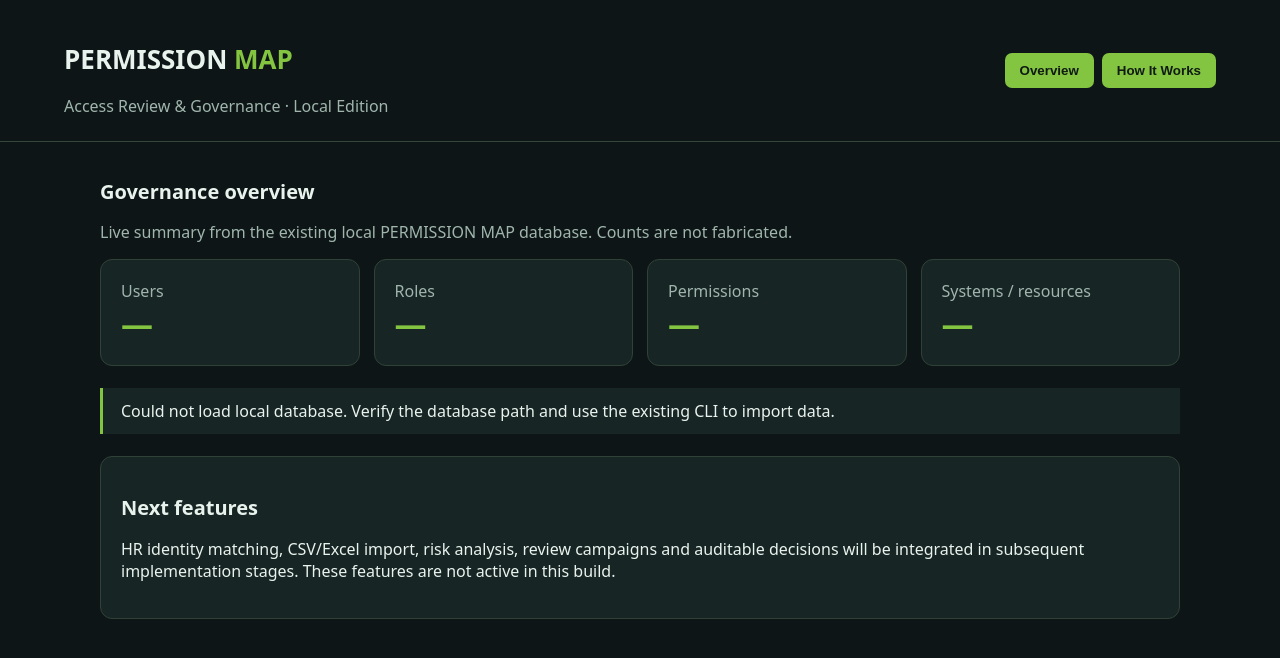
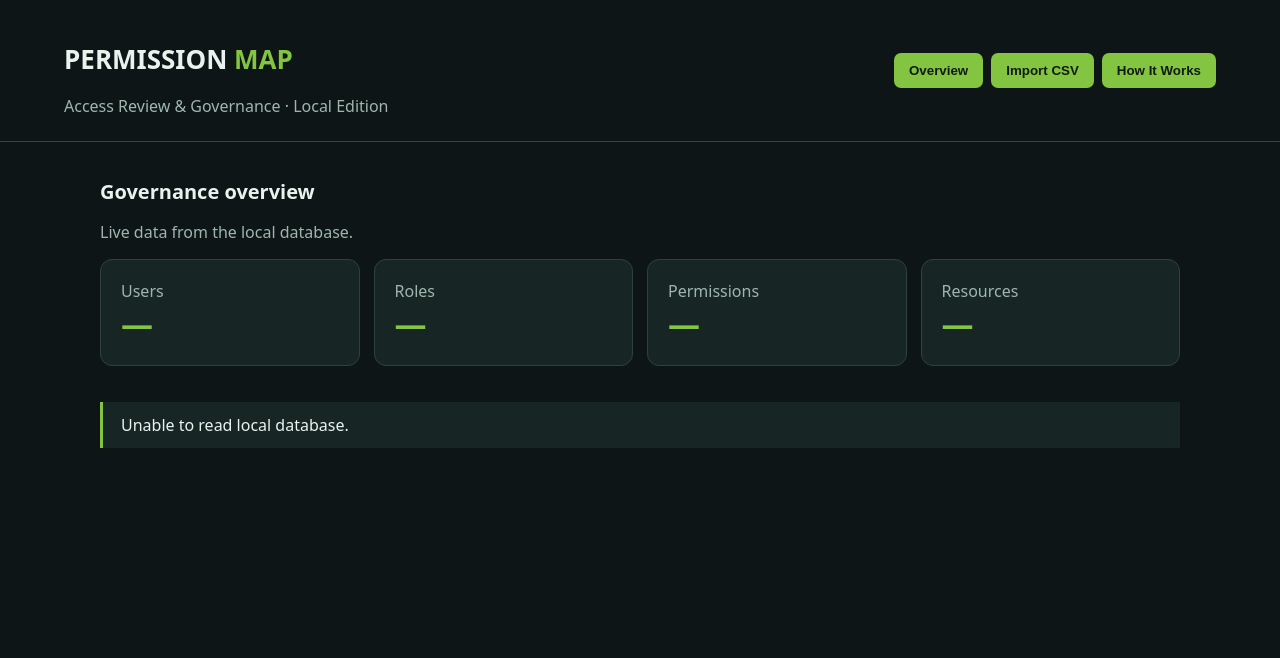
Before and after one commit to azoz70/permission-map, a plain HTML site: page permission_map/web/index.html in a window 1280 px wide. Drawn offline with Linux system fonts and the light colour scheme; no server answers.

Commit message:
feat(web): enable validated local CSV import

```diff
--- a/permission_map/web/index.html
+++ b/permission_map/web/index.html
@@ -1,9 +1,12 @@
 <!doctype html><html lang="en"><head><meta charset="utf-8"><meta name="viewport" content="width=device-width, initial-scale=1"><title>PERMISSION MAP</title><style>
-:root{font-family:system-ui,Arial;color:#e9f3ed;background:#0d1516}*{box-sizing:border-box}body{margin:0}header{padding:24px 5%;border-bottom:1px solid #344539;display:flex;justify-content:space-between;align-items:center}strong{color:#83c441}main{max-width:1120px;margin:36px auto;padding:0 20px}.muted{color:#a0b6ad}.grid{display:grid;grid-template-columns:repeat(auto-fit,minmax(170px,1fr));gap:14px}.card{background:#172525;border:1px solid #304237;border-radius:12px;padding:20px}.num{font-size:32px;font-weight:700;color:#83c441}.notice{border-left:3px solid #83c441;padding:12px 18px;background:#172525;margin:22px 0}h1{font-size:26px}h2{font-size:20px}li{margin:12px 0}button{background:#83c441;color:#101b12;border:0;border-radius:7px;padding:10px 15px;font-weight:700;cursor:pointer}button:focus-visible{outline:3px solid white}nav{display:flex;gap:8px;flex-wrap:wrap}section[hidden]{display:none}
-</style></head><body><header><div><h1>PERMISSION <strong>MAP</strong></h1><div class="muted">Access Review & Governance · Local Edition</div></div><nav><button onclick="show('overview')">Overview</button><button onclick="show('guide')">How It Works</button></nav></header><main>
-<section id="overview"><h2>Governance overview</h2><p class="muted">Live summary from the existing local PERMISSION MAP database. Counts are not fabricated.</p><div class="grid"><div class="card"><div class="muted">Users</div><div class="num" id="users">—</div></div><div class="card"><div class="muted">Roles</div><div class="num" id="roles">—</div></div><div class="card"><div class="muted">Permissions</div><div class="num" id="permissions">—</div></div><div class="card"><div class="muted">Systems / resources</div><div class="num" id="resources">—</div></div></div><div class="notice" id="status">Loading local data…</div><div class="card"><h2>Next features</h2><p>HR identity matching, CSV/Excel import, risk analysis, review campaigns and auditable decisions will be integrated in subsequent implementation stages. These features are not active in this build.</p></div></section>
-<section id="guide" hidden><h2>About PERMISSION MAP</h2><p>PERMISSION MAP helps security and IAM teams answer: who has access to what, why, and should they retain it? The intended workflow uses exported access lists without connecting directly to corporate systems.</p><ol><li>Export the HR employee master.</li><li>Export user, role and permission lists from each system.</li><li>Import and validate files using the CLI (web import is not enabled yet).</li><li>Match identities and examine effective access.</li><li>Flag privileged, unmatched and departed-user access for review.</li><li>Ask system owners to approve, remove or investigate access.</li><li>Re-import updated exports to verify remediation and produce reports.</li></ol><div class="notice">This initial web integration is read-only. Analysis quality depends on the completeness of imported data. It cannot directly revoke access.</div><p class="muted">Created by Abdulaziz Alshehri</p></section>
+:root{font-family:system-ui,Arial;color:#e9f3ed;background:#0d1516}*{box-sizing:border-box}body{margin:0}header{padding:24px 5%;border-bottom:1px solid #344539;display:flex;justify-content:space-between;align-items:center}strong{color:#83c441}main{max-width:1120px;margin:36px auto;padding:0 20px}.muted{color:#a0b6ad}.grid{display:grid;grid-template-columns:repeat(auto-fit,minmax(170px,1fr));gap:14px}.card{background:#172525;border:1px solid #304237;border-radius:12px;padding:20px;margin-bottom:14px}.num{font-size:32px;font-weight:700;color:#83c441}.notice{border-left:3px solid #83c441;padding:12px 18px;background:#172525;margin:22px 0}h1{font-size:26px}h2{font-size:20px}li{margin:12px 0}button{background:#83c441;color:#101b12;border:0;border-radius:7px;padding:10px 15px;font-weight:700;cursor:pointer}button:focus-visible,input:focus-visible,select:focus-visible{outline:3px solid white}nav{display:flex;gap:8px;flex-wrap:wrap}section[hidden]{display:none}input,select{padding:10px;background:#21332c;color:#fff;border:1px solid #58715d;border-radius:6px;margin:8px}pre{white-space:pre-wrap;overflow-wrap:anywhere}
+</style></head><body><header><div><h1>PERMISSION <strong>MAP</strong></h1><div class="muted">Access Review & Governance · Local Edition</div></div><nav><button onclick="show('overview')">Overview</button><button onclick="show('import')">Import CSV</button><button onclick="show('guide')">How It Works</button></nav></header><main>
+<section id="overview"><h2>Governance overview</h2><p class="muted">Live data from the local database.</p><div class="grid"><div class="card"><div class="muted">Users</div><div class="num" id="users">—</div></div><div class="card"><div class="muted">Roles</div><div class="num" id="roles">—</div></div><div class="card"><div class="muted">Permissions</div><div class="num" id="permissions">—</div></div><div class="card"><div class="muted">Resources</div><div class="num" id="resources">—</div></div></div><div class="notice" id="status">Loading local data…</div></section>
+<section id="import" hidden><h2>Import local CSV</h2><div class="card"><p class="muted">Choose a CSV file and its entity type. Import validates and writes to the same local SQLite database as the CLI. Only CSV is supported in this iteration. Do not use production records yet.</p><label>Entity type <select id="entity"><option>resources</option><option>users</option><option>groups</option><option>roles</option><option>permissions</option><option>memberships</option><option>role_permissions</option><option>role_assignments</option></select></label><label>CSV file <input id="file" type="file" accept=".csv,text/csv"></label><button id="submit" onclick="upload()">Validate & Import</button><pre id="result" role="status" aria-live="polite"></pre></div><div class="notice">Recommended fixture order: resources → users → groups → roles → permissions → memberships → role_permissions → role_assignments. HR master reconciliation is not supported yet.</div></section>
+<section id="guide" hidden><h2>About PERMISSION MAP</h2><p>Local-first access analysis for imported system exports. It helps identify who has access to what and how access was granted.</p><ol><li>Export users, roles, resources, permissions and relationships.</li><li>Choose each CSV type and import it in dependency order.</li><li>Review the live dashboard.</li><li>Use the existing CLI map/analyze commands for deeper analysis.</li><li>Future: HR matching, review campaigns, remediation verification and reports.</li></ol><div class="notice">This interface does not revoke access. Findings are review candidates, not automatic policy violations. Keep the service on localhost.</div><p class="muted">Created by Abdulaziz Alshehri</p></section>
 </main><script>
 function show(id){document.querySelectorAll('main section').forEach(x=>x.hidden=x.id!==id)}
-fetch('/api/summary').then(async r=>{if(!r.ok)throw Error('Summary unavailable');return r.json()}).then(d=>{for(const k of ['users','roles','permissions','resources'])document.getElementById(k).textContent=typeof d[k]==='number'?d[k]:'—';document.getElementById('status').textContent='Local database summary loaded. Web access is read-only.'}).catch(()=>{document.getElementById('status').textContent='Could not load local database. Verify the database path and use the existing CLI to import data.'})
+async function refresh(){try{let r=await fetch('/api/summary');if(!r.ok)throw Error();let d=await r.json();for(const k of ['users','roles','permissions','resources'])document.getElementById(k).textContent=d[k]??'—';document.getElementById('status').textContent='Local database loaded.'}catch{document.getElementById('status').textContent='Unable to read local database.'}}
+async function upload(){let f=document.getElementById('file').files[0],out=document.getElementById('result'),btn=document.getElementById('submit');if(!f){out.textContent='Choose a CSV file first.';return}if(f.size>1800000){out.textContent='File too large (limit 1.8 MB).';return}btn.disabled=true;out.textContent='Validating and importing…';try{let content=await f.text();let r=await fetch('/api/import',{method:'POST',headers:{'Content-Type':'application/json'},body:JSON.stringify({entity:document.getElementById('entity').value,content})});let d=await r.json();out.textContent=(d.error||('Imported '+d.imported+' of '+d.total_rows+' rows into '+d.entity))+'\n'+(d.issues||[]).map(x=>x.severity+': '+x.message+(x.row?' (row '+x.row+')':'')).join('\n');if(r.ok)await refresh()}catch(e){out.textContent='Import failed: '+e.message}finally{btn.disabled=false}}
+refresh()
 </script></body></html>
```
